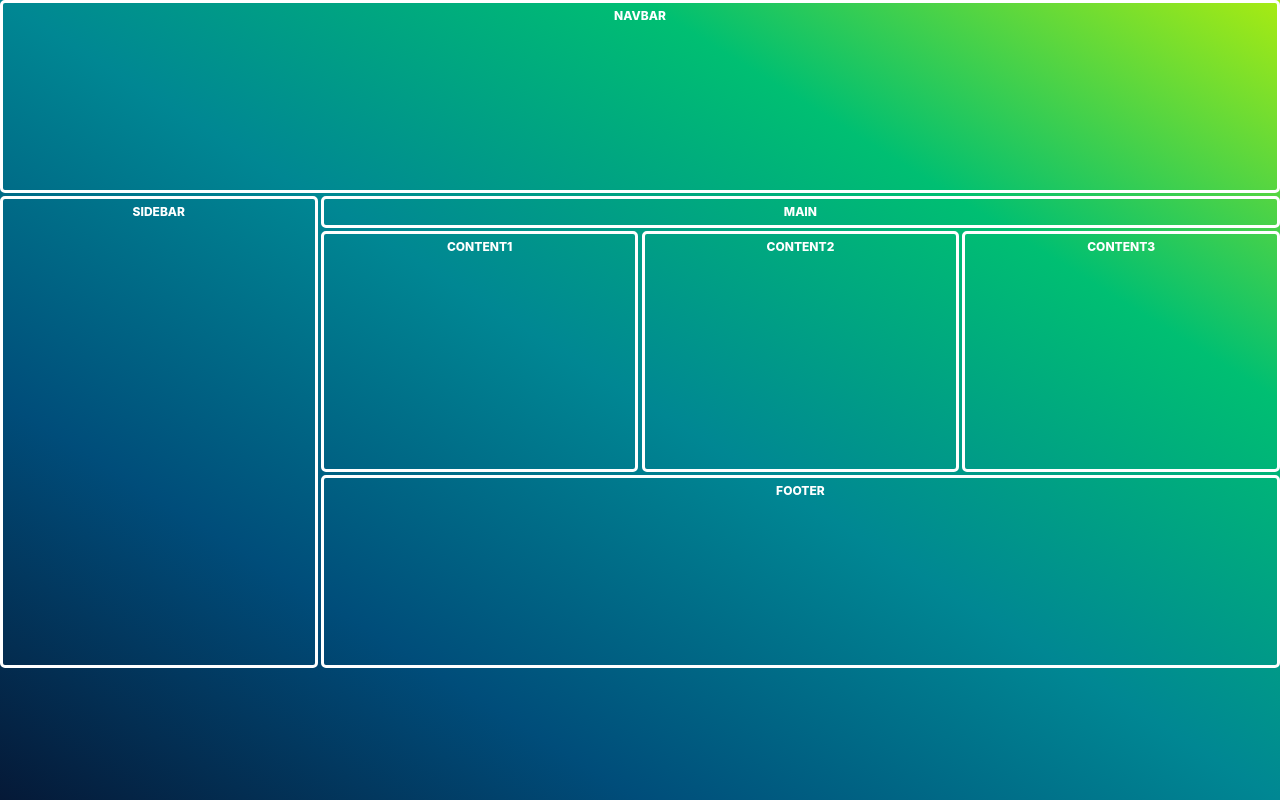
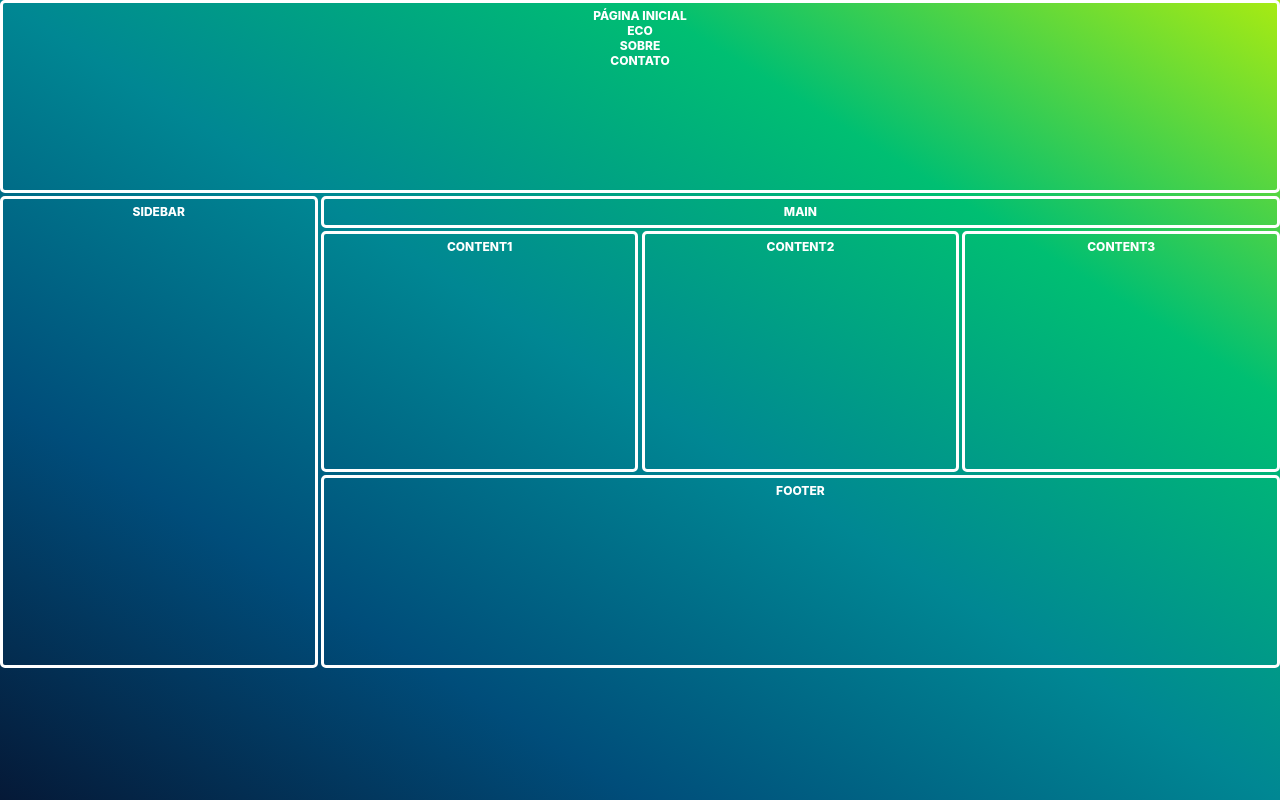
Before and after one commit to eco-environment/projeto_pca, a plain HTML site: page index.html in a window 1280 px wide. Drawn offline with Linux system fonts and the light colour scheme.

Commit message:
Criação da navbar

```diff
--- a/index.html
+++ b/index.html
@@ -12,7 +12,12 @@
 <body>
 
     <div class="container">
-        <nav>Navbar</nav>
+        <nav><ul>
+            <li>Página Inicial</li>
+            <li>Eco</li>
+            <li>Sobre</li>
+            <li>Contato</li>
+        </ul></nav>
         <main>Main</main>
         <div class="sidebar">Sidebar</div>
         <div class="content1">Content1</div>
```
